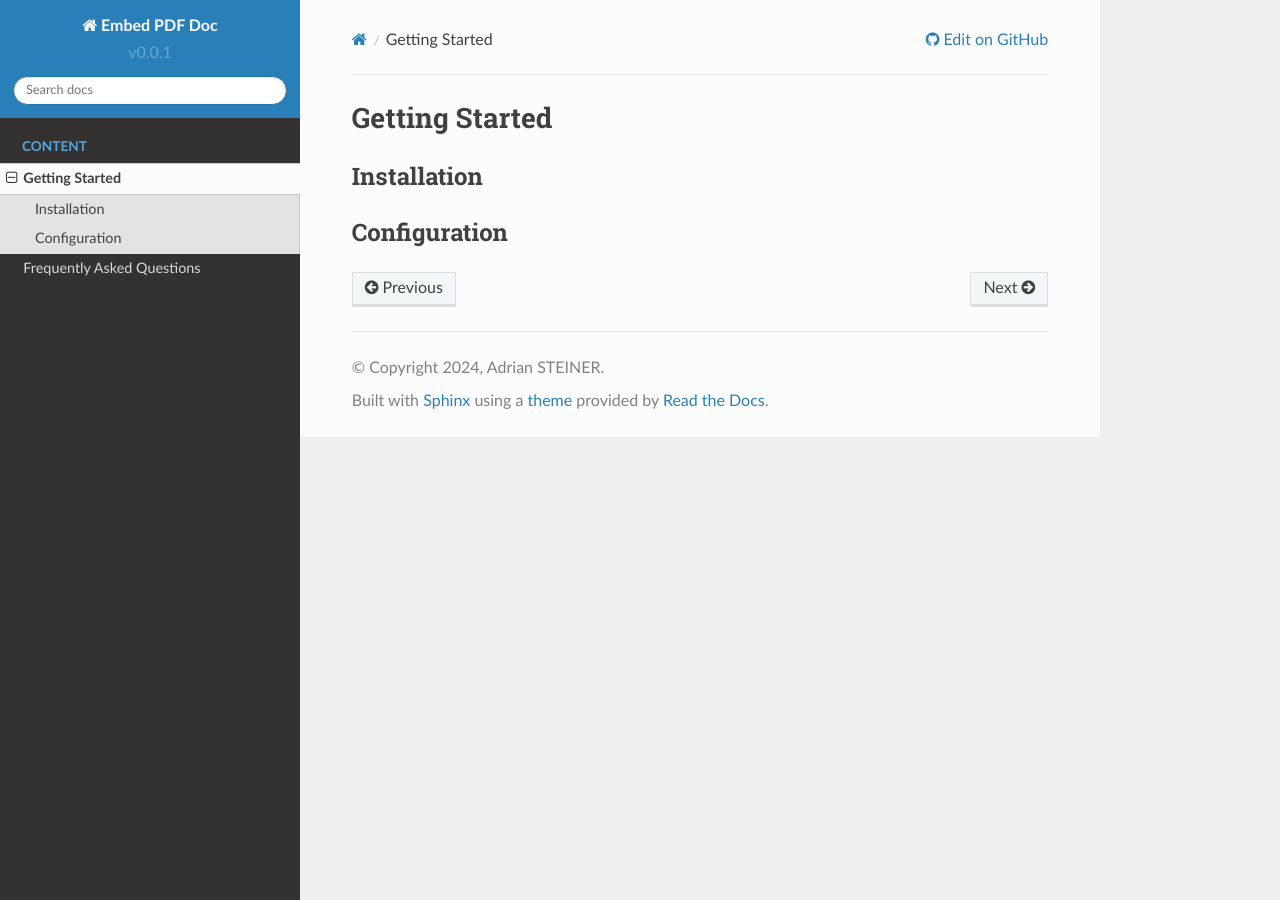
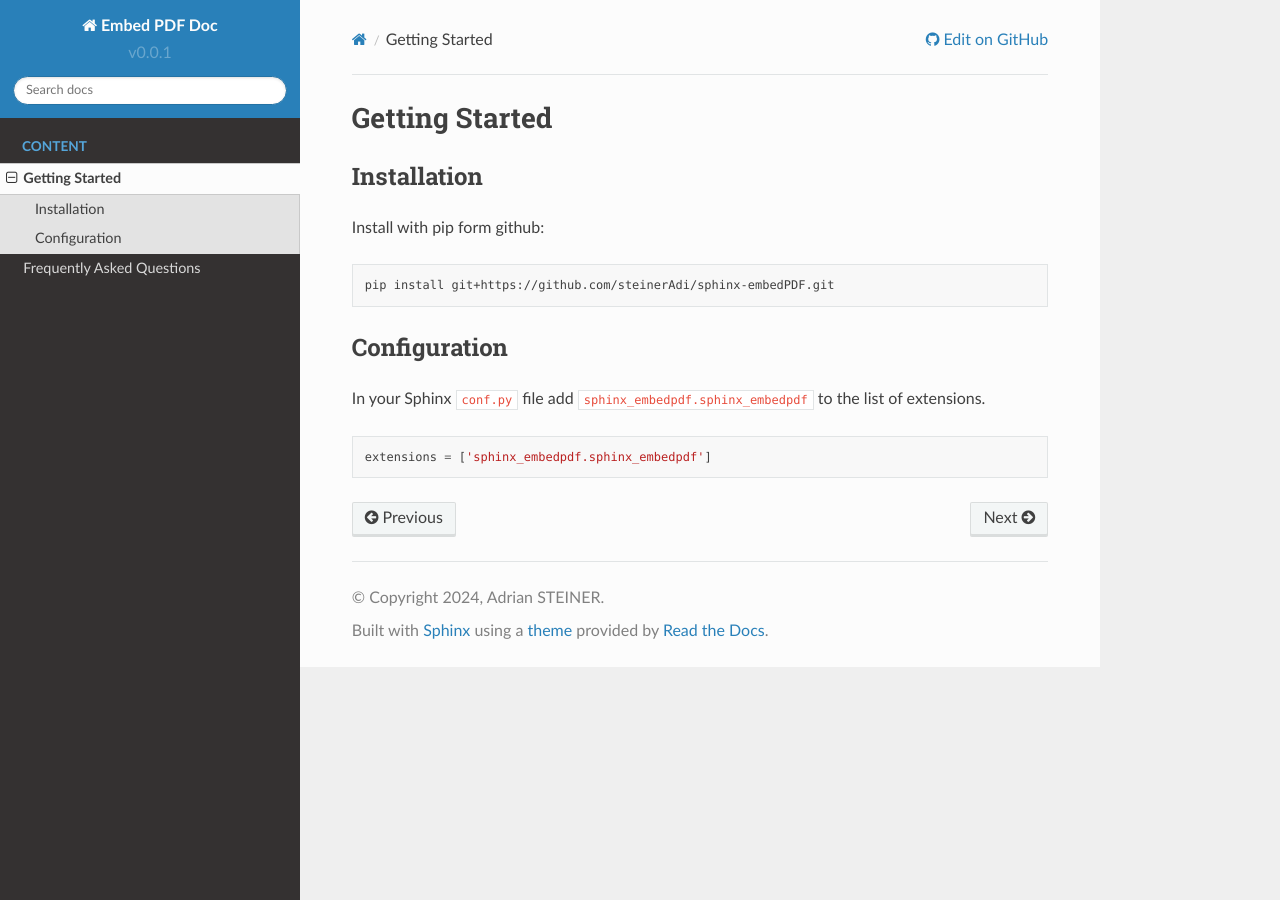
Before and after one commit to steinerAdi/sphinx-embedPDF, a Sphinx documentation site: the page built from doc/source/gettingStarted.rst, in a window 1280 px wide. Built offline with Sphinx 7.4.7 and the Read the Docs theme 2.0.0, drawn with Linux system fonts in a browser that asks for light colours.

Commit message:
Add getting started page

```diff
--- a/doc/source/gettingStarted.rst
+++ b/doc/source/gettingStarted.rst
@@ -4,6 +4,17 @@ Getting Started
 Installation
 ------------
 
+Install with pip form github:
+
+.. code-block:: bash
+
+    pip install git+https://github.com/steinerAdi/sphinx-embedPDF.git
 
 Configuration
 -------------
+
+In your Sphinx ``conf.py`` file add ``sphinx_embedpdf.sphinx_embedpdf`` to the list of extensions.
+
+.. code-block:: python
+
+    extensions = ['sphinx_embedpdf.sphinx_embedpdf']
```
